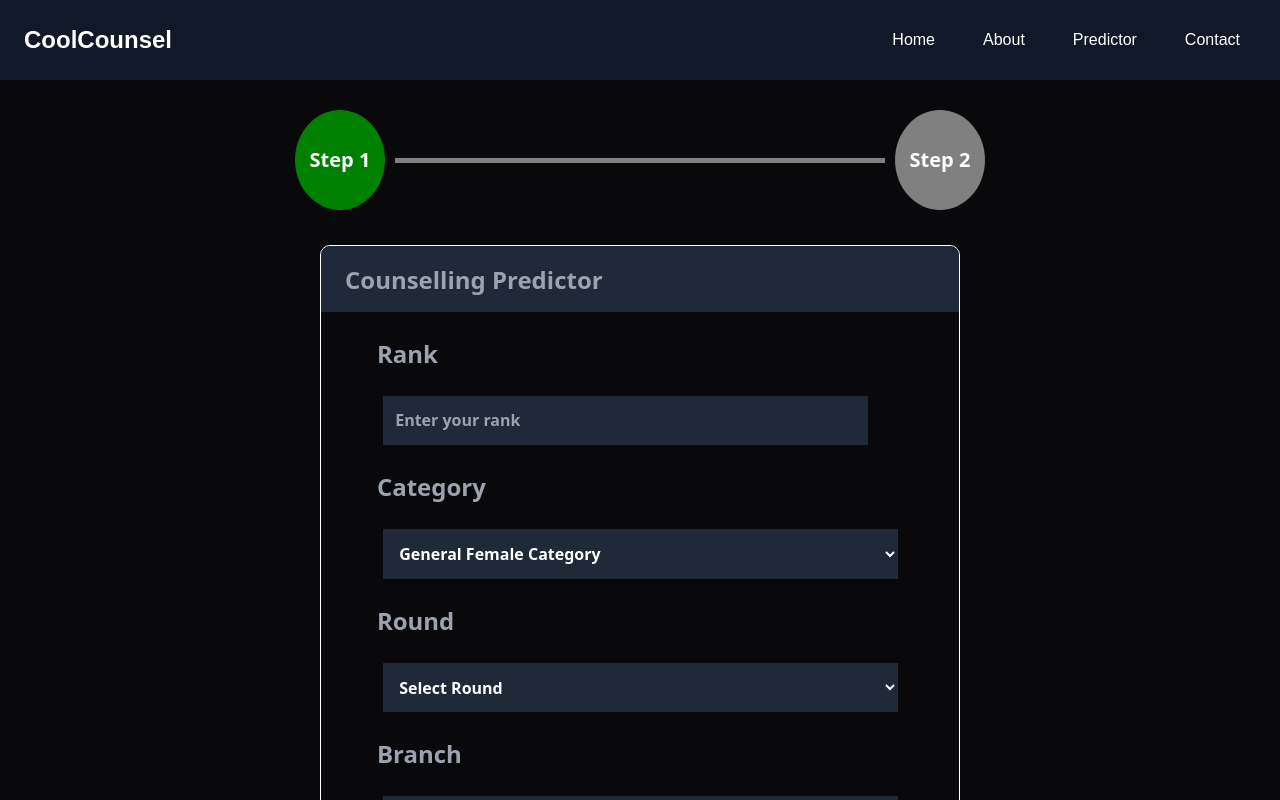
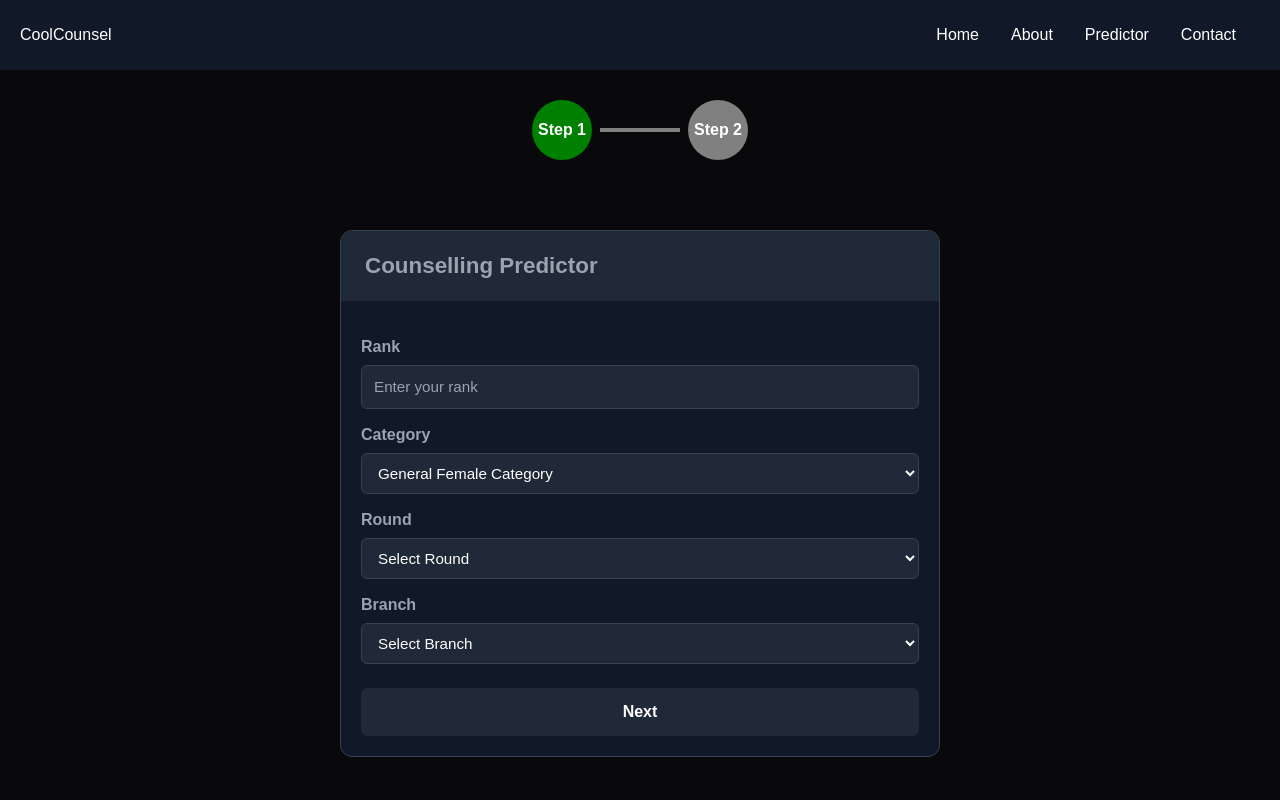
Before and after one commit to CoolSidOfficial/mp-dte-Counsel, a React (Vite) app: page /predictor in a window 1280 px wide. Shown: the top 800 px of the page. Built offline with nearby package versions, Linux system fonts and the light colour scheme.

Commit message:
fixed some css issues

```diff
--- a/src/index.css
+++ b/src/index.css
@@ -2,247 +2,218 @@
 @tailwind components;
 @tailwind utilities;
 
-
-
-body{
-    margin:0;
-    padding:0;
-    box-sizing: border-box;
-    overflow-x: hidden;
-
+/* Global */
+* {
+  box-sizing: border-box;
 }
 
-.nav, .footer{
+body {
+  margin: 0;
+  padding: 0;
+  overflow-x: hidden;
+  font-family: sans-serif;
+  background-color: #09090b;
+}
+
+/* Navbar + Footer */
+.nav,
+.footer {
   background-color: rgb(17 24 39);
-  display:flex;
-  justify-content:space-between;
-  align-items:center;
-    color:white;
-    width:100vw;
-    height:10vh;
-    font-family: sans-serif;
+  display: flex;
+  justify-content: space-between;
+  align-items: center;
+  color: white;
+  width: 100%;
+  height: 70px;
+  padding: 0 20px;
 }
-.text{
-  font-size:1.25rem;
-  margin-left:1rem;
- font-weight: 900;
- margin-bottom: 1rem ;
+
+a {
+  text-decoration: none;
+  color: white;
+  margin-right: 1rem;
+  font-size: 1rem;
+  padding: 0.5rem;
 }
- a{
-  text-decoration:none;
-  color:white;
-  margin-right:2rem;
-  font-size:1rem;
-  padding: 0.5rem;
 
-}
-.center{
-  display:flex;
-  /* align-items: center; */
-  justify-content: center;
-  background-color:#09090b;
-
-  height:130vh;
-  width:100vw;
-  padding-top:.3rem;
-}
-.box{
-
-color:white;
-border:1px solid white;
-height:65%;
-width:50%;
-border-radius: 10px;
-padding-bottom: 1%;
-
-
-}
-.top{
-  border-radius: 10px 10px 0px 0px;
-  font-size: 1.5rem;
-  font-weight:bold;
-  color:#9CA3AF;
-  background-color: #1F2937;
-  width:100%;
-  height:10%;
-  display:flex;
-
-}
-.text{
-  margin-top:1rem;
-  margin-left:1.5rem;
-  font-size:1.5rem;
-  font-weight: bold;
-
-}
-.data{
-  /* margin-top:1rem; */
-  margin-left: 5%;
-
-}
-label{
-  display:block;
-  padding:1.5rem;
-  color:#9CA3AF;
-  font-size:1.5rem;
+a:hover,
+button:hover {
+  background-color: black;
+  color: white;
   font-weight: bold;
 }
-.data input, .data select{
-  width:80%;
-  margin-left:5%;
-  margin-right:5%;
-  background-color: #1F2937;
-  color:white;
-  font-weight:bold;
-  padding: .8rem 0.75rem;
-}
-.data select{
-  width:85%;
-}
-#button{
-  margin-left:5%;
-  margin-right:5%;
-  display: block;
-  width:85%;
-  font-size:1rem;
-  background-color: #1F2937;
-  color:white;
-  font-weight:bold;
-  padding:0.8rem 0.75rem;
-  margin-top:2rem;
-  border:none;
-  cursor:pointer;
-}
-.blank{
-  height:100vh;
-  width:100vw;
-  background-color: #09090b;
-}
-a:hover, button:hover{
-  background-color: black;
-  color: white;
-  font-weight: bolder;
-  font-size:2rem;
 
-}
-.year{
-  width:100vw;
-  display:flex;
-  justify-content:end;
-  align-items:center;
-  height:10vh;
-  background-color:#09090b;
-}
-.year select{
-  margin-right:3rem;
-  margin-top:1rem;
-  width:15%;
-  height:50%;
-  font-size:1.8rem;
-  background-color: #1F2937;
-  color:white;
-}
-.choose{
-  width:100wh;
-  background-color:#09090b;
-  display:block;
-  display:flex;
-  flex-direction: column;
-  justify-content:center;
-  align-items:center;
-  height:150vh;
- padding-top:10%;
- padding-left: 2px;
-}
-.choose label{
-  font-size:2rem;
-  font-weight:bold;
-  font-weight:bold;
-  color:#9CA3AF;
-
-}
-.choose select{
-  /* align-self: center; */
-  margin-left:3%;
-  text-align: center;
-  width:80%;
-  padding:1.2rem;
-  font-size:2rem;
-  background-color: #1F2937;
-  color:white;
-}
-.choose input{
-  margin-top:5%;
-  align-self: center;
-  margin-left:3%;
-  text-align: center;
-  width:50%;
-  padding:1.2rem;
-  font-size:2rem;
-  background-color: #1F2937;
-  color:white;
-  margin-bottom: 18%;
+/* Main Center Layout */
+.center {
+  display: flex;
+  justify-content: center;
+  align-items: flex-start;
+  min-height: calc(100vh - 70px);
+  padding: 40px 16px;
 }
 
-.select_options{
-  height: 80vh;
+/* Form Box */
+.box {
+  color: white;
+  border: 1px solid #374151;
+  width: 100%;
+  max-width: 600px;
+  border-radius: 12px;
+  background-color: #111827;
+  overflow: hidden;
+}
+
+/* Header */
+.top {
+  font-size: 1.4rem;
+  font-weight: bold;
+  color: #9ca3af;
+  background-color: #1f2937;
+  padding: 18px 24px;
+}
+
+.text {
+  margin: 0;
+}
+
+/* Form Section */
+.data {
+  padding: 20px;
+}
+
+/* Labels */
+label {
+  display: block;
+  margin-bottom: 6px;
+  margin-top: 14px;
+  color: #9ca3af;
+  font-size: 1rem;
+  font-weight: 600;
+}
+
+/* Inputs */
+.data input,
+.data select {
+  width: 100%;
+  background-color: #1f2937;
+  color: white;
+  padding: 10px 12px;
+  border-radius: 6px;
+  border: 1px solid #374151;
+  font-size: 0.95rem;
+}
+
+/* Button */
+#button {
+  width: 100%;
+  font-size: 1rem;
+  background-color: #1f2937;
+  color: white;
+  font-weight: bold;
+  padding: 12px;
+  margin-top: 24px;
+  border: none;
+  border-radius: 6px;
+  cursor: pointer;
+}
+
+#button:hover {
+  background-color: #111827;
+}
+
+/* Year Select Section */
+.year {
+  width: 100%;
+  display: flex;
+  justify-content: flex-end;
+  align-items: center;
+  height: 70px;
+  padding-right: 20px;
+}
+
+.year select {
+  width: 200px;
+  height: 40px;
+  font-size: 1rem;
+  background-color: #1f2937;
+  color: white;
+  border: 1px solid #374151;
+  border-radius: 6px;
+}
+
+/* Choose Section */
+.choose {
+  width: 100%;
+  background-color: #09090b;
+  display: flex;
+  flex-direction: column;
+  align-items: center;
+  padding: 40px 16px;
+}
+
+.choose label {
+  font-size: 1.3rem;
+  font-weight: bold;
+  color: #9ca3af;
+}
+
+.choose select {
+  width: 100%;
+  max-width: 500px;
+  padding: 12px;
+  font-size: 1rem;
+  background-color: #1f2937;
+  color: white;
+  border-radius: 6px;
+}
+
+.choose input {
+  margin-top: 20px;
+  width: 100%;
+  max-width: 300px;
+  padding: 12px;
+  font-size: 1rem;
+  background-color: #1f2937;
+  color: white;
+  border-radius: 6px;
+}
+
+/* Options */
+.select_options {
+  min-height: 60vh;
   display: flex;
   flex-direction: column;
   background-color: #09090b;
   align-items: center;
-  justify-content: space-evenly;
-
-}
-.each_option{
-  width: 50rem;
-  height: 2rem;
+  gap: 20px;
+  padding: 20px;
 }
 
-/* .stepper{
-   background-color: #09090B;
-   color: white;
-   display: flex;
-   /* align-items: center; */
-   /* justify-content: center;
-
-  } */
-  .step-small{
-    background-color: green;
-    padding: 10px;
-    text-align: center;
-    font-size: 90px;
-    margin-top:10px;
-    border-radius: 50%;
-    width: 100px;
-    border: solid white 4px;
-} */
-
-
-
-
-.choose select{
- text-align: left;
+.each_option {
+  width: 100%;
+  max-width: 600px;
 }
 
-
-
-
+/* Stepper */
 .stepper-container {
-  background-color: #09090B;
+  background-color: #09090b;
   display: flex;
   flex-direction: column;
   align-items: center;
-  gap: 100px;
-  padding:30px;
+  gap: 40px;
+  padding: 30px;
 }
 
 .stepper {
   display: flex;
   align-items: center;
+  flex-wrap: wrap;
+  justify-content: center;
 }
+
 .step {
-  width: 90px;
-  height: 100px;
+  width: 60px;
+  height: 60px;
   border-radius: 50%;
   display: flex;
   align-items: center;
@@ -250,7 +221,6 @@ a:hover, button:hover{
   background-color: gray;
   color: white;
   font-weight: bold;
-  font-size: 20px;
 }
 
 .step.active {
@@ -258,24 +228,23 @@ a:hover, button:hover{
 }
 
 .line {
-  width: 490px;
-  height: 5px;
+  width: 80px;
+  height: 4px;
   background-color: gray;
-  margin: 0 10px;
-  transition: background-color 0.3s;
+  margin: 0 8px;
 }
 
 .line.green {
   background-color: green;
 }
 
-
+/* Remove number input arrows */
 input[type="number"]::-webkit-outer-spin-button,
 input[type="number"]::-webkit-inner-spin-button {
-    -webkit-appearance: none;
-    margin: 0;
+  -webkit-appearance: none;
+  margin: 0;
 }
+
 input[type="number"] {
-    -moz-appearance: textfield; /* Firefox */
-    appearance: none; /* Standard */
+  appearance: none;
 }
```
